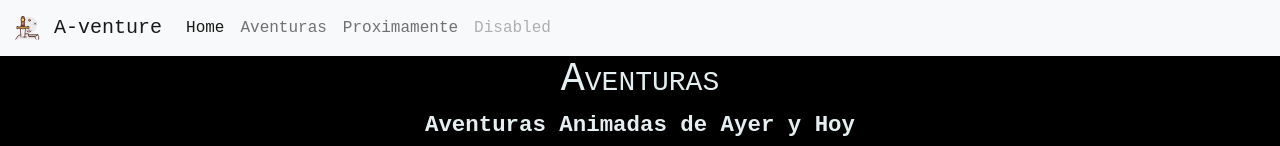
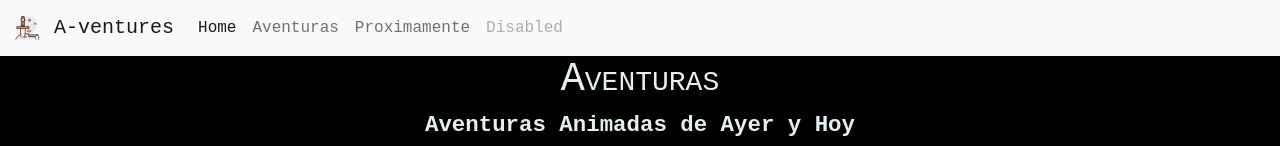
Before and after one commit to Saponka/A-Ventures, a plain HTML site: page libros/main.html in a window 1280 px wide. Shown: the top 146 px of the page. Drawn offline with nearby package versions, Linux system fonts and the light colour scheme.

Commit message:
Aventura 2.0

```diff
--- a/libros/main.html
+++ b/libros/main.html
@@ -12,7 +12,7 @@
     <nav class="navbar navbar-expand-lg navbar-light bg-light">
         <div class="container-fluid">
           <a class="navbar-brand" href="#"><img src="../imagenes/excalibur-svgrepo-com.svg" alt="" width="30" height="24" class="d-inline-block align-text-top">
-            A-venture
+            A-ventures
           </a></a>
           <button class="navbar-toggler" type="button" data-bs-toggle="collapse" data-bs-target="#navbarNav" aria-controls="navbarNav" aria-expanded="false" aria-label="Toggle navigation">
             <span class="navbar-toggler-icon"></span>
```
